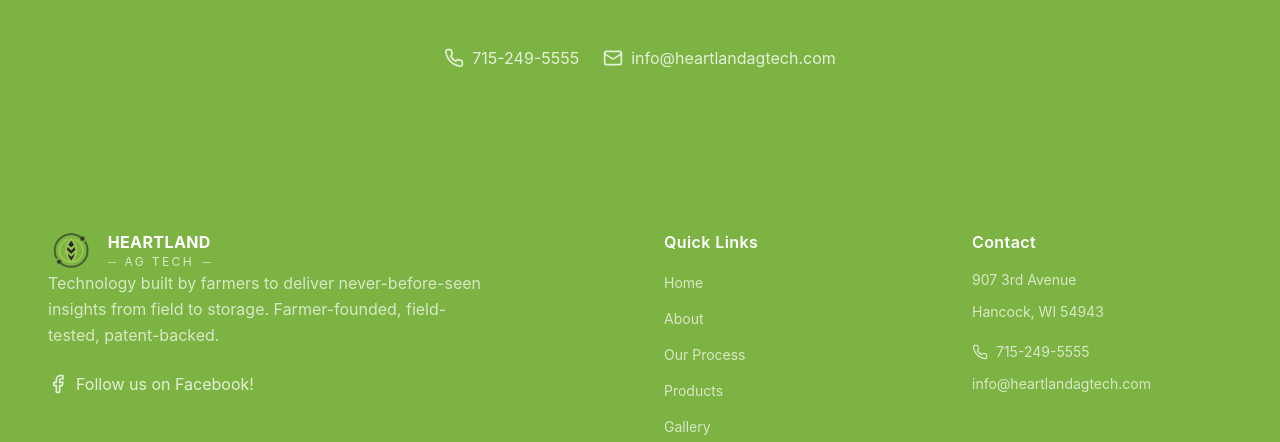
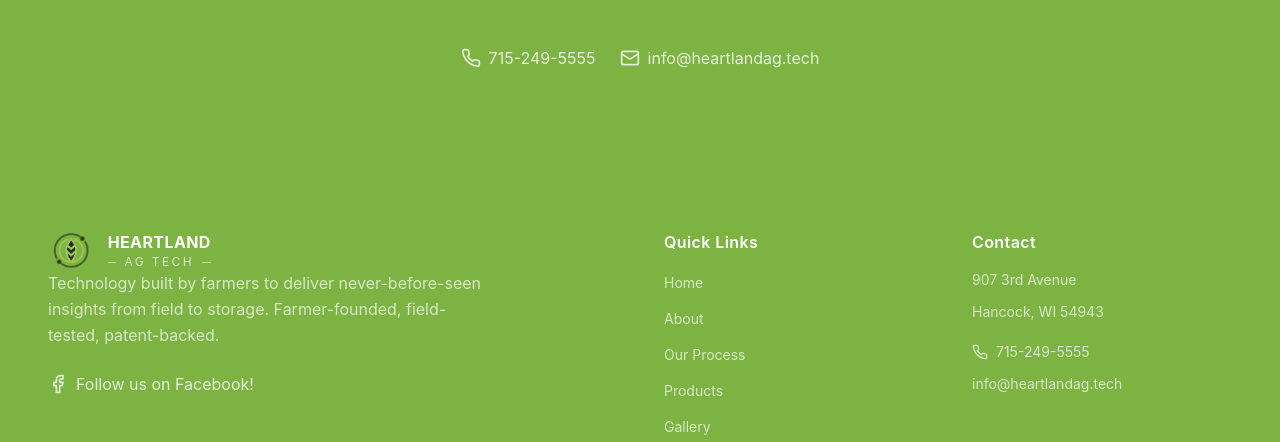
Before and after one commit to GUH22/HeartlandAGTech, a React (Vite) app: page / in a window 1280 px wide. Shown: the part 6679-7121 px from the top of the page. Built offline with nearby package versions, Linux system fonts and the light colour scheme.

Commit message:
Add auto-rotation to team slideshow with hover pause, update email to info@heartlandag.tech, and update Alicia's specialty text

```diff
--- a/Components/about/OurTeamSection.jsx
+++ b/Components/about/OurTeamSection.jsx
@@ -20,7 +20,7 @@
     background: 'Alicia started her career in Milwaukee as an Electrical Engineer specializing in power distribution, low voltage systems, generator systems, photovoltaics and lighting design for mainly healthcare and prisons across the country. Once getting engaged to Jeremie, she moved to Central Wisconsin and started working at Heartland Farms. She fell in love with the farm from the first day and has held many positions within the organization. She also volunteers her time with the Farming for the Future Foundation/Food + Farm Exploration Center, her daughter\'s school PTO and National Potato Council.',
     education: 'BS Architectural Electrical Engineering – Milwaukee School of Engineering',
     personalLife: 'Alicia enjoys spending time with her husband, Jeremie, and their daughter, Charlotte, cooking, photography, reading, travelling, gardening and being outdoors.',
-    specialty: 'Alicia works directly with the FL sustainability, RegenAg, water use, and PR teams. She is also the public relations coordinator for Heartland Farms and "Farm wife" to keep us all in line.'
+    specialty: 'Alicia works directly with the Customer and PR teams. She is also the public relations coordinator for Heartland Farms and "Farm wife" to keep us all in line.'
   },
   {
     name: 'Jeremie Pavelski',
@@ -38,7 +38,9 @@
   const [currentIndex, setCurrentIndex] = useState(0);
   const [imagesLoaded, setImagesLoaded] = useState({});
   const [nextImagePreloaded, setNextImagePreloaded] = useState(false);
+  const [isHovered, setIsHovered] = useState(false);
   const directionRef = useRef(1);
+  const autoRotateIntervalRef = useRef(null);
 
   // Preload all team member images
   useEffect(() => {
@@ -61,12 +63,56 @@
     };
   }, [currentIndex]);
 
+  // Auto-rotate slideshow every 8 seconds (pauses on hover)
+  useEffect(() => {
+    // Clear any existing interval
+    if (autoRotateIntervalRef.current) {
+      clearInterval(autoRotateIntervalRef.current);
+    }
+
+    // Only start auto-rotation when section is in view and not hovered
+    if (inView && !isHovered) {
+      autoRotateIntervalRef.current = setInterval(() => {
+        directionRef.current = 1;
+        setCurrentIndex((prevIndex) => {
+          const newIndex = prevIndex === teamMembers.length - 1 ? 0 : prevIndex + 1;
+          return newIndex;
+        });
+      }, 8000); // 8 seconds
+    }
+
+    // Cleanup interval on unmount or when inView/isHovered changes
+    return () => {
+      if (autoRotateIntervalRef.current) {
+        clearInterval(autoRotateIntervalRef.current);
+      }
+    };
+  }, [inView, isHovered]);
+
+  const resetAutoRotate = () => {
+    // Clear existing interval
+    if (autoRotateIntervalRef.current) {
+      clearInterval(autoRotateIntervalRef.current);
+    }
+    // Restart interval after 8 seconds (only if not hovered)
+    if (inView && !isHovered) {
+      autoRotateIntervalRef.current = setInterval(() => {
+        directionRef.current = 1;
+        setCurrentIndex((prevIndex) => {
+          const newIndex = prevIndex === teamMembers.length - 1 ? 0 : prevIndex + 1;
+          return newIndex;
+        });
+      }, 8000);
+    }
+  };
+
   const goToPrevious = () => {
     directionRef.current = -1;
     setCurrentIndex((prevIndex) => {
       const newIndex = prevIndex === 0 ? teamMembers.length - 1 : prevIndex - 1;
       return newIndex;
     });
+    resetAutoRotate();
   };
 
   const goToNext = () => {
@@ -75,6 +121,7 @@
       const newIndex = prevIndex === teamMembers.length - 1 ? 0 : prevIndex + 1;
       return newIndex;
     });
+    resetAutoRotate();
   };
 
   const goToMember = (index) => {
@@ -82,6 +129,7 @@
       directionRef.current = index > prevIndex ? 1 : -1;
       return index;
     });
+    resetAutoRotate();
   };
 
   const currentMember = teamMembers[currentIndex];
@@ -105,7 +153,11 @@
           </h2>
         </motion.div>
 
-        <div className="relative">
+        <div
+          className="relative"
+          onMouseEnter={() => setIsHovered(true)}
+          onMouseLeave={() => setIsHovered(false)}
+        >
           <div className={`grid md:grid-cols-2 gap-12 items-center ${
             !imageOnRight ? 'md:grid-flow-dense' : ''
           }`}>
@@ -117,7 +169,7 @@
                   initial={{ opacity: 0, x: directionRef.current > 0 ? 50 : -50 }}
                   animate={{ opacity: 1, x: 0 }}
                   exit={{ opacity: 0, x: directionRef.current > 0 ? -50 : 50 }}
-                  transition={{ duration: 0.5 }}
+                  transition={{ duration: 0.8, ease: [0.4, 0, 0.2, 1] }}
                   className="bg-gray-50 p-8 rounded-lg shadow-lg"
                 >
                   <h3 className="text-3xl md:text-4xl font-light text-gray-900 mb-2">
@@ -172,9 +224,9 @@
                       scale: 0.95
                     }}
                     transition={{
-                      duration: 0.6,
+                      duration: 0.8,
                       ease: [0.4, 0, 0.2, 1],
-                      opacity: { duration: 0.4 }
+                      opacity: { duration: 0.6 }
                     }}
                     className="w-full h-full object-cover"
                     style={{
--- a/Components/home/CTASection.jsx
+++ b/Components/home/CTASection.jsx
@@ -46,11 +46,11 @@
               715-249-5555
             </a>
             <a
-              href="mailto:info@heartlandagtech.com"
+              href="mailto:info@heartlandag.tech"
               className="inline-flex items-center justify-center gap-2 hover:text-white transition-colors"
             >
               <Mail className="w-5 h-5" />
-              info@heartlandagtech.com
+              info@heartlandag.tech
             </a>
           </div>
         </motion.div>
--- a/Layout.jsx
+++ b/Layout.jsx
@@ -178,8 +178,8 @@
                   </a>
                 </li>
                 <li>
-                  <a href="mailto:info@heartlandagtech.com" className="hover:text-white transition-colors">
-                    info@heartlandagtech.com
+                  <a href="mailto:info@heartlandag.tech" className="hover:text-white transition-colors">
+                    info@heartlandag.tech
                   </a>
                 </li>
               </ul>
--- a/Pages/Contact.jsx
+++ b/Pages/Contact.jsx
@@ -182,8 +182,8 @@
                   </div>
                   <div>
                     <h3 className="text-lg font-semibold mb-2 text-gray-900">Email</h3>
-                    <a href="mailto:info@heartlandagtech.com" className="text-gray-700 hover:text-[#7CB342] transition-colors">
-                      info@heartlandagtech.com
+                    <a href="mailto:info@heartlandag.tech" className="text-gray-700 hover:text-[#7CB342] transition-colors">
+                      info@heartlandag.tech
                     </a>
                   </div>
                 </div>
--- a/Pages/OurProcess.jsx
+++ b/Pages/OurProcess.jsx
@@ -184,7 +184,7 @@
             Let's discuss how our process can help transform your agricultural operations.
           </p>
           <a
-            href="mailto:info@heartlandagtech.com"
+            href="mailto:info@heartlandag.tech"
             className="inline-block bg-white text-[#7CB342] hover:bg-gray-100 px-10 py-4 text-lg font-semibold transition-colors"
           >
             Schedule a Consultation
--- a/Pages/Products.jsx
+++ b/Pages/Products.jsx
@@ -367,7 +367,7 @@
             Contact us to learn more about our products and how they can benefit your operation.
           </p>
           <a
-            href="mailto:info@heartlandagtech.com"
+            href="mailto:info@heartlandag.tech"
             className="inline-block bg-white text-[#7CB342] hover:bg-gray-100 px-10 py-4 text-lg font-semibold transition-colors"
           >
             Request a Demo
```
